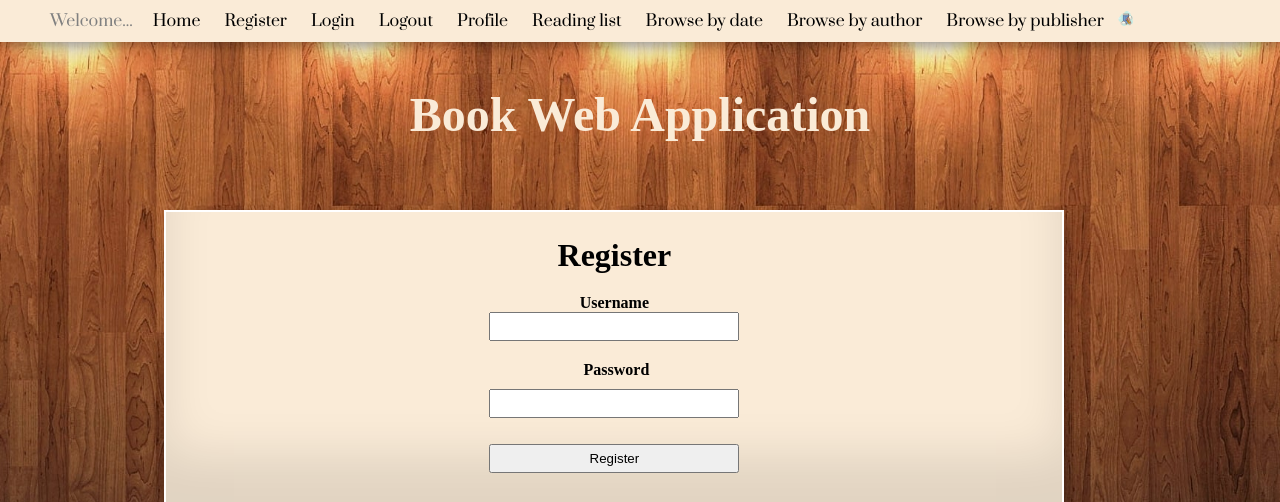
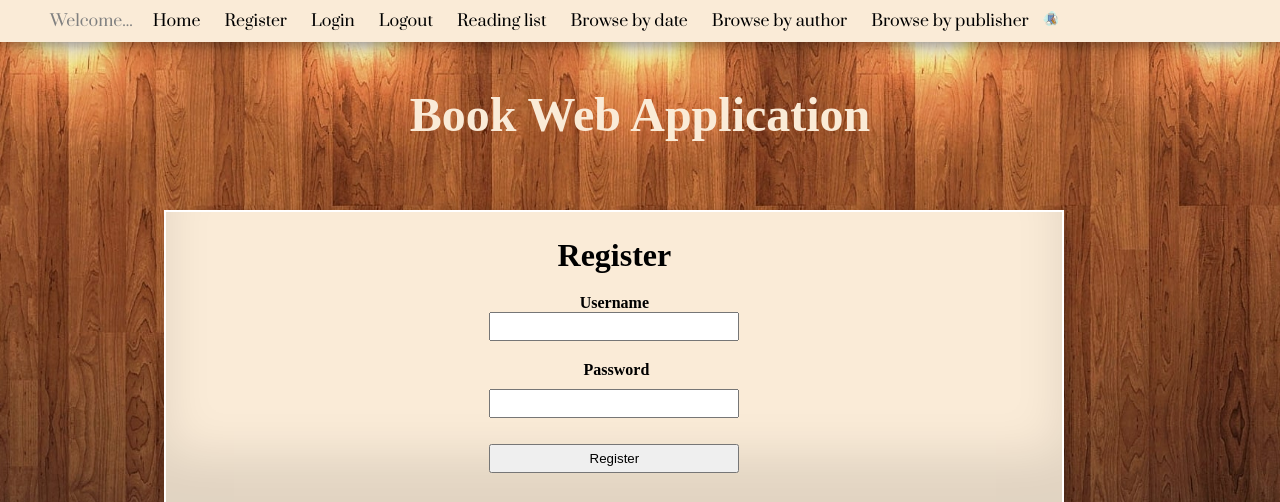
Before and after one commit to KimberleyEvans-Parker/BookBrowser, a Flask app: page /register in a window 1280 px wide. Shown: the top 502 px of the page. Run offline with Flask 2, Linux system fonts and the light colour scheme.

Commit message:
Don't show profile link if not logged in

```diff
--- a/library/templates/navigation.html
+++ b/library/templates/navigation.html
@@ -15,7 +15,6 @@
         <li class="nav_list"><a class="btn-nav" href="{{ url_for('books_bp.register') }}">Register</a></li>
         <li class="nav_list"><a class="btn-nav" href="{{ url_for('books_bp.login') }}">Login</a></li>
         <li class="nav_list"><a class="btn-nav" href="{{ url_for('books_bp.logout') }}">Logout</a></li>
-        <li class="nav_list"><a class="btn-nav" href="{{ url_for('books_bp.profile') }}">Profile</a></li>
         <li class="nav_list"><a class="btn-nav" href="{{ url_for('books_bp.reading_list') }}">Reading list</a></li>
         <li class="nav_list"><a class="btn-nav" href="{{ url_for('books_bp.books_by_date') }}">Browse by date</a></li>
         <li class="nav_list"><a class="btn-nav" href="{{ url_for('books_bp.authors') }}">Browse by author</a></li>
```
